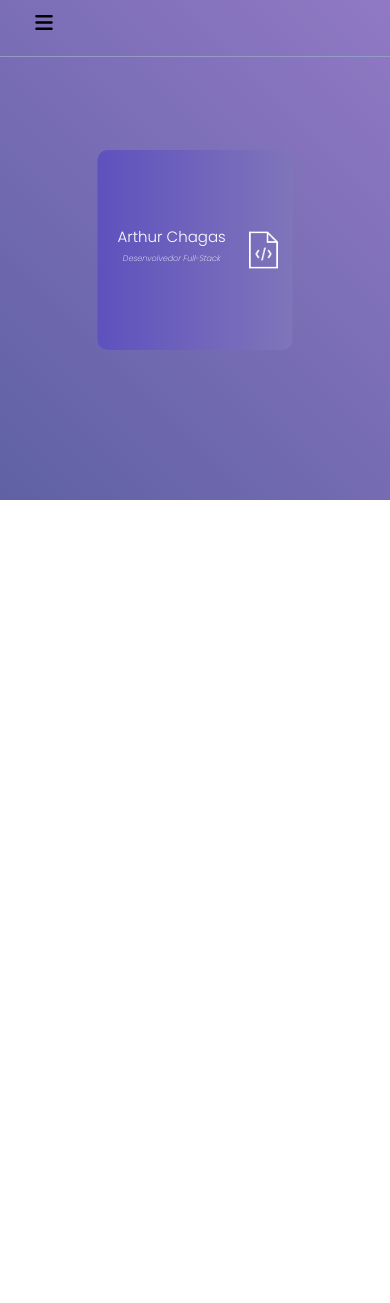
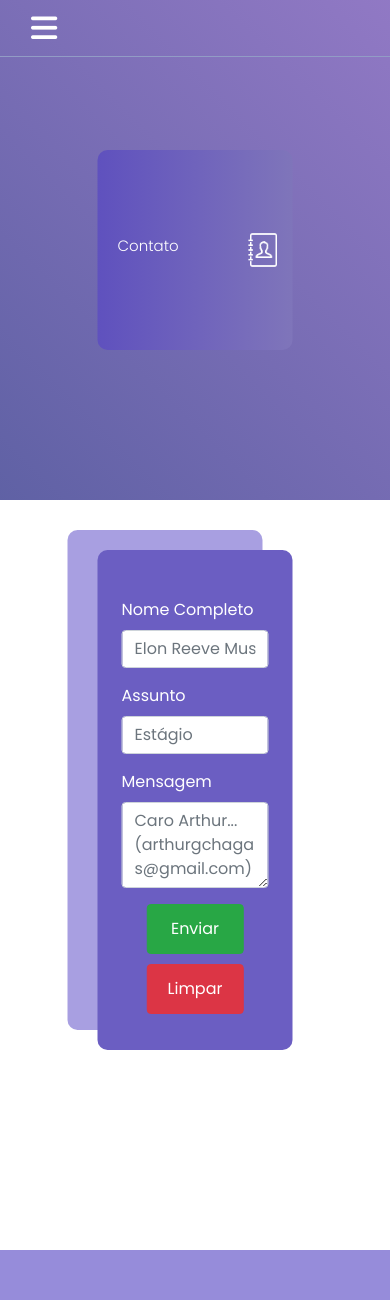
Before and after one commit to ArthurChagas0103/Portifolio, a plain HTML site: page front-end/contact/contact.html in a window 390 px wide. Shown: the top 1303 px of the page. Drawn offline with nearby package versions, Linux system fonts and the light colour scheme.

Commit message:
16/10/2022

```diff
--- a/front-end/contact/contact.css
+++ b/front-end/contact/contact.css
@@ -1,21 +1,16 @@
-#arthurChagas{
+#contato {
     font-weight: 300;
 }
 
-#desenvolvedor{
-    font-style: italic;
-    font-weight: 200;
-    text-align: center;
-}
-
-#imgCode{
+#imgContato {
     position: absolute;
     left: 80%;
     top: 50%;
     transform: translateY(-50%);
+    width: 70px;
 }
 
-#textos{
+#textos {
     position: absolute;
     top: 50%;
     left: 100px;
@@ -27,3 +22,27 @@
     -webkit-transform: scaleX(1);
     transform: scaleX(1);
 }
+
+#formContato {
+    background-color: #6B5EC2;
+    box-shadow: -30px -20px #4836bf79;
+    margin-top: 80px;
+    width: 50%;
+    height: 430px;
+    position: relative;
+    left: 50%;
+    translate: -50%;
+    border-radius: 10px;
+    color: white;
+}
+
+#buttons {
+    position: absolute;
+    left: 50%;
+    translate: -50%;
+}
+
+.btn {
+    width: 150px;
+    height: 50px;
+}
--- a/front-end/contact/contact.html
+++ b/front-end/contact/contact.html
@@ -20,7 +20,7 @@
 
         <button class="navbar-toggler" type="button" data-toggle="collapse" data-target="#navbarSupportedContent"
             aria-controls="navbarSupportedContent" aria-expanded="false" aria-label="Toggle navigation">
-            <span class="navbar-toggler-icon" id="menu"><i class="fa fa-bars"></i></span>
+            <span class="navbar-toggler-icon" id="menu"><i class="fa fa-bars" id="barras"></i></span>
         </button>
         <div class="collapse navbar-collapse" id="navbarSupportedContent">
             <ul class="navbar-nav col-12 justify-content-center">
@@ -42,8 +42,9 @@
                 <li class="nav-item active">
                     <form class="form-inline mt-3"
                         onSubmit="if(this.search.value!=null && this.search.value!='') findString(this.search.value);return false">
-                    <input class="form-control mr-sm-2" type="search" placeholder="Procurar" aria-label="Search"
-                        id="search"><a onclick="findString(document.getElementById('search').value)"><i class="fa fa-search" id="lupa"></i></a>
+                        <input class="form-control mr-sm-2" type="search" placeholder="Procurar" aria-label="Search"
+                            id="search"><a onclick="findString(document.getElementById('search').value)"><i
+                                class="fa fa-search" id="lupa"></i></a>
                     </form>
                 </li>
             </ul>
@@ -56,14 +57,35 @@
             <div class="carousel-item active">
                 <div id="banner">
                     <div id="textos">
-                        <h1 class="text" id="arthurChagas">Arthur Chagas</h1>
-                        <h6 class="text" id="desenvolvedor">Desenvolvedor Full-Stack</h6>
+                        <h1 class="text" id="contato">Contato</h1>
                     </div>
-                    <img src="/front-end/base_codes/img/code.png" id="imgCode">
+                    <img src="/front-end/base_codes/img/contato.png" id="imgContato">
                 </div>
             </div>
         </div>
-        <div style="margin-top: 2000px;"></div>
+    </div>
+
+    <form id="formContato" method="post" action="https://mail.google.com/mail/u/0/?tab=rm&ogbl#inbox?compose=new">
+        <div class="mb-3 mr-4 ml-4">
+            <label for="nomeCompleto" class="form-label mt-5">Nome Completo</label>
+            <input type="text" class="form-control" id="nomeCompleto" placeholder="Elon Reeve Musk">
+        </div>
+        <div class="mb-3 mr-4 ml-4">
+            <label for="assunto" class="form-label">Assunto</label>
+            <input type="text" class="form-control" id="assunto" placeholder="Estágio">
+        </div>
+        <div class="mb-3 mr-4 ml-4">
+            <label for="mensagem" class="form-label">Mensagem</label>
+            <textarea class="form-control" id="mensagem" rows="3"
+                placeholder="Caro Arthur... (arthurgchagas@gmail.com)"></textarea>
+        </div>
+        <div id="buttons">
+            <button type="submit" class="btn btn-success">Enviar</button>
+            <button type="reset" class="btn btn-danger" id="btnLimpar">Limpar</button>
+        </div>
+    </form>
+
+    <footer id="rodape"></footer>
 </body>
 
 <script src='contact.js'></script>
@@ -77,5 +99,6 @@
 <script src="https://cdn.jsdelivr.net/npm/bootstrap@4.0.0/dist/js/bootstrap.min.js"
     integrity="sha384-JZR6Spejh4U02d8jOt6vLEHfe/JQGiRRSQQxSfFWpi1MquVdAyjUar5+76PVCmYl"
     crossorigin="anonymous"></script>
+<script src="https://cdn.jsdelivr.net/npm/bootstrap@5.2.2/dist/js/bootstrap.bundle.min.js"></script>
 
 </html>
--- a/front-end/contact/responsive.css
+++ b/front-end/contact/responsive.css
@@ -1,10 +1,10 @@
-@media (min-width: 900px) and (max-width: 1200px){
-    #arthurChagas{
+@media (min-width: 900px) and (max-width: 1200px) {
+    #contato {
         font-weight: 300;
         font-size: 30px;
     }
 
-    #imgCode{
+    #imgContato {
         position: absolute;
         left: 80%;
         top: 50%;
@@ -13,20 +13,13 @@
     }
 }
 
-@media (min-width: 480px) and (max-width: 900px){
-    #arthurChagas{
+@media (min-width: 480px) and (max-width: 900px) {
+    #contato {
         font-weight: 300;
         font-size: 20px;
     }
 
-    #desenvolvedor{
-        font-style: italic;
-        font-weight: 200;
-        text-align: center;
-        font-size: 10px;
-    }
-
-    #imgCode{
+    #imgContato {
         position: absolute;
         left: 80%;
         top: 50%;
@@ -34,7 +27,7 @@
         width: 40px;
     }
 
-    #textos{
+    #textos {
         position: absolute;
         top: 50%;
         left: 30px;
@@ -42,27 +35,20 @@
     }
 }
 
-@media (min-width: 360px) and (max-width: 480px){
-    #arthurChagas{
+@media (min-width: 360px) and (max-width: 480px) {
+    #contato {
         font-weight: 300;
         font-size: 15px;
     }
 
-    #textos{
+    #textos {
         position: absolute;
         top: 50%;
         left: 20px;
         transform: translateY(-50%);
     }
 
-    #desenvolvedor{
-        font-style: italic;
-        font-weight: 200;
-        text-align: center;
-        font-size: 8px;
-    }
-
-    #imgCode{
+    #imgContato {
         position: absolute;
         left: 75%;
         top: 50%;
@@ -71,13 +57,13 @@
     }
 }
 
-@media (max-width: 360px){
-    #arthurChagas{
+@media (max-width: 360px) {
+    #contato {
         font-weight: 300;
         font-size: 15px;
     }
 
-    #textos{
+    #textos {
         position: absolute;
         top: 30%;
         translate: -50%;
@@ -85,19 +71,51 @@
         transform: translateY(-40%);
     }
 
-    #desenvolvedor{
-        font-style: italic;
-        font-weight: 200;
-        text-align: center;
-        font-size: 8px;
-    }
-
-    #imgCode{
+    #imgContato {
         position: absolute;
         left: 50%;
         translate: -50%;
         top: 70%;
         transform: translateY(-70%);
         width: 40px;
+
     }
 }
+
+@media (min-width: 818px) and (max-width: 1218px) {
+    .btn {
+        width: 100px;
+        height: 50px;
+    }
+}
+
+@media (min-width: 658px) and (max-width: 818px) {
+    .btn {
+        width: 80px;
+        height: 50px;
+    }
+}
+
+@media (min-width: 200px) and (max-width: 658px) {
+    .btn {
+        width: 100%;
+        height: 50px;
+    }
+
+    #formContato {
+        background-color: #6B5EC2;
+        box-shadow: -30px -20px #4836bf79;
+        margin-top: 50px;
+        width: 50%;
+        height: 500px;
+        position: relative;
+        left: 50%;
+        translate: -50%;
+        border-radius: 10px;
+        color: white;
+    }
+
+    #btnLimpar {
+        margin-top: 10px;
+    }
+}
```
Also changed, not shown: front-end/base_codes/img/contato.png (added).
